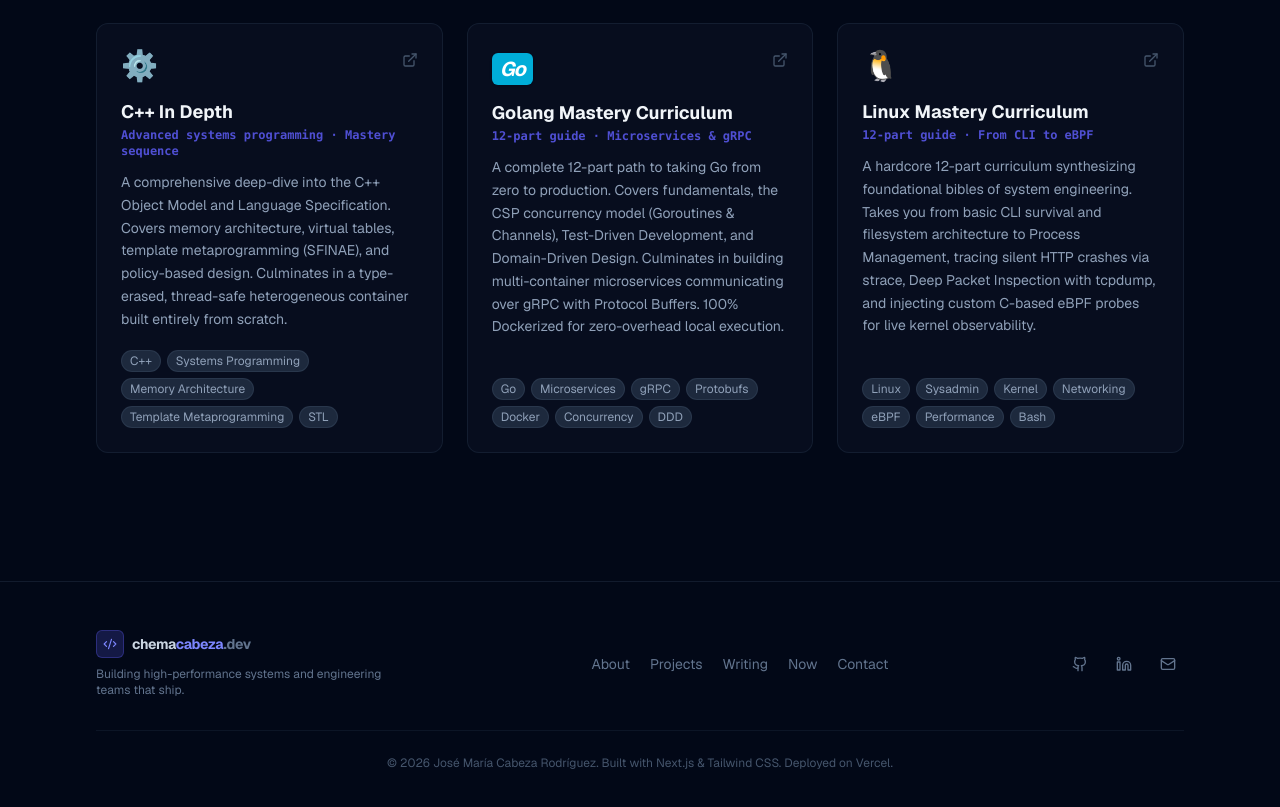
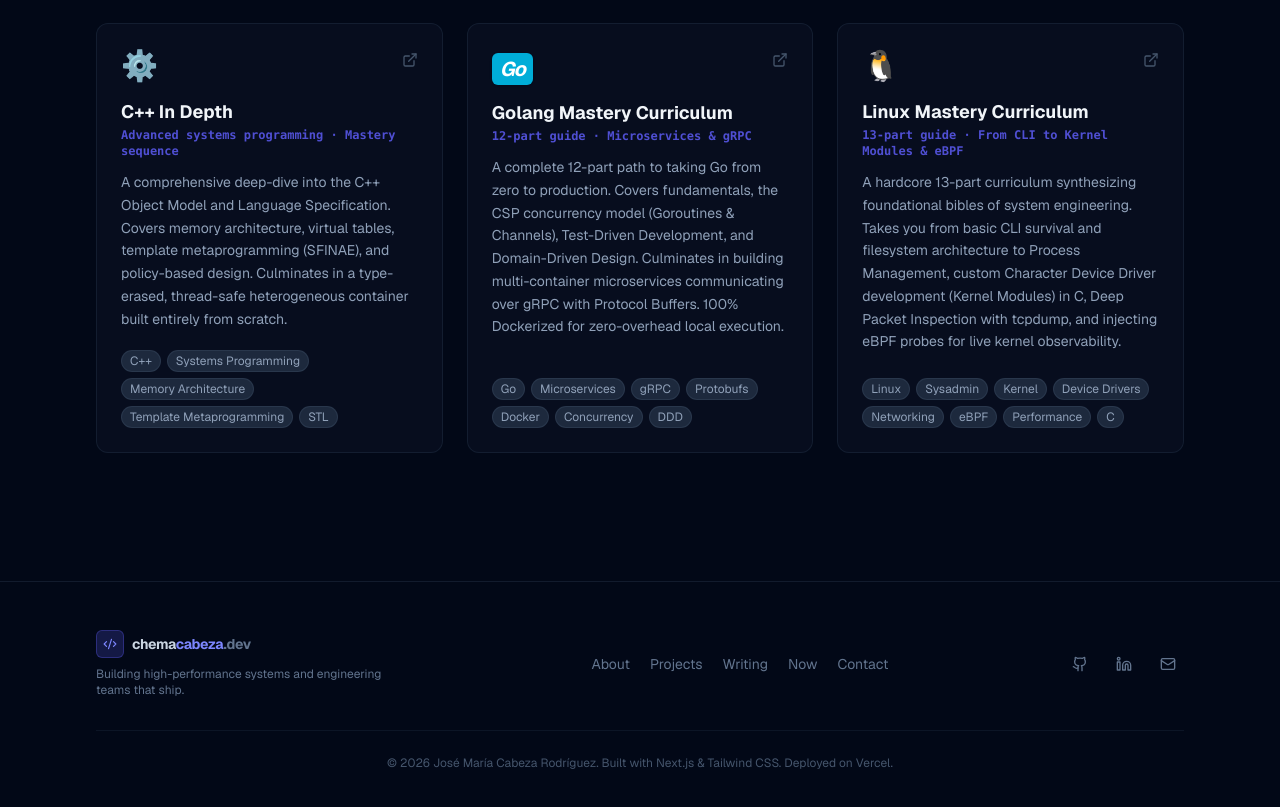
Before and after one commit to chemacabeza/chemacabeza-dev, a Next.js app: page /projects in a window 1280 px wide. Shown: the part 1890-2697 px from the top of the page. Built offline with nearby package versions, Linux system fonts and the light colour scheme.

Commit message:
chore: update Linux project to include new Kernel Module Development chapter

```diff
--- a/app/projects/page.tsx
+++ b/app/projects/page.tsx
@@ -99,10 +99,10 @@ const githubProjects = [
         url: "https://github.com/chemacabeza/my-github-projects/tree/master/Linux",
         emoji: "🐧",
         title: "Linux Mastery Curriculum",
-        subtitle: "12-part guide · From CLI to eBPF",
+        subtitle: "13-part guide · From CLI to Kernel Modules & eBPF",
         description:
-            "A hardcore 12-part curriculum synthesizing foundational bibles of system engineering. Takes you from basic CLI survival and filesystem architecture to Process Management, tracing silent HTTP crashes via strace, Deep Packet Inspection with tcpdump, and injecting custom C-based eBPF probes for live kernel observability.",
-        tags: ["Linux", "Sysadmin", "Kernel", "Networking", "eBPF", "Performance", "Bash"],
+            "A hardcore 13-part curriculum synthesizing foundational bibles of system engineering. Takes you from basic CLI survival and filesystem architecture to Process Management, custom Character Device Driver development (Kernel Modules) in C, Deep Packet Inspection with tcpdump, and injecting eBPF probes for live kernel observability.",
+        tags: ["Linux", "Sysadmin", "Kernel", "Device Drivers", "Networking", "eBPF", "Performance", "C"],
     },
 ];
 
```
